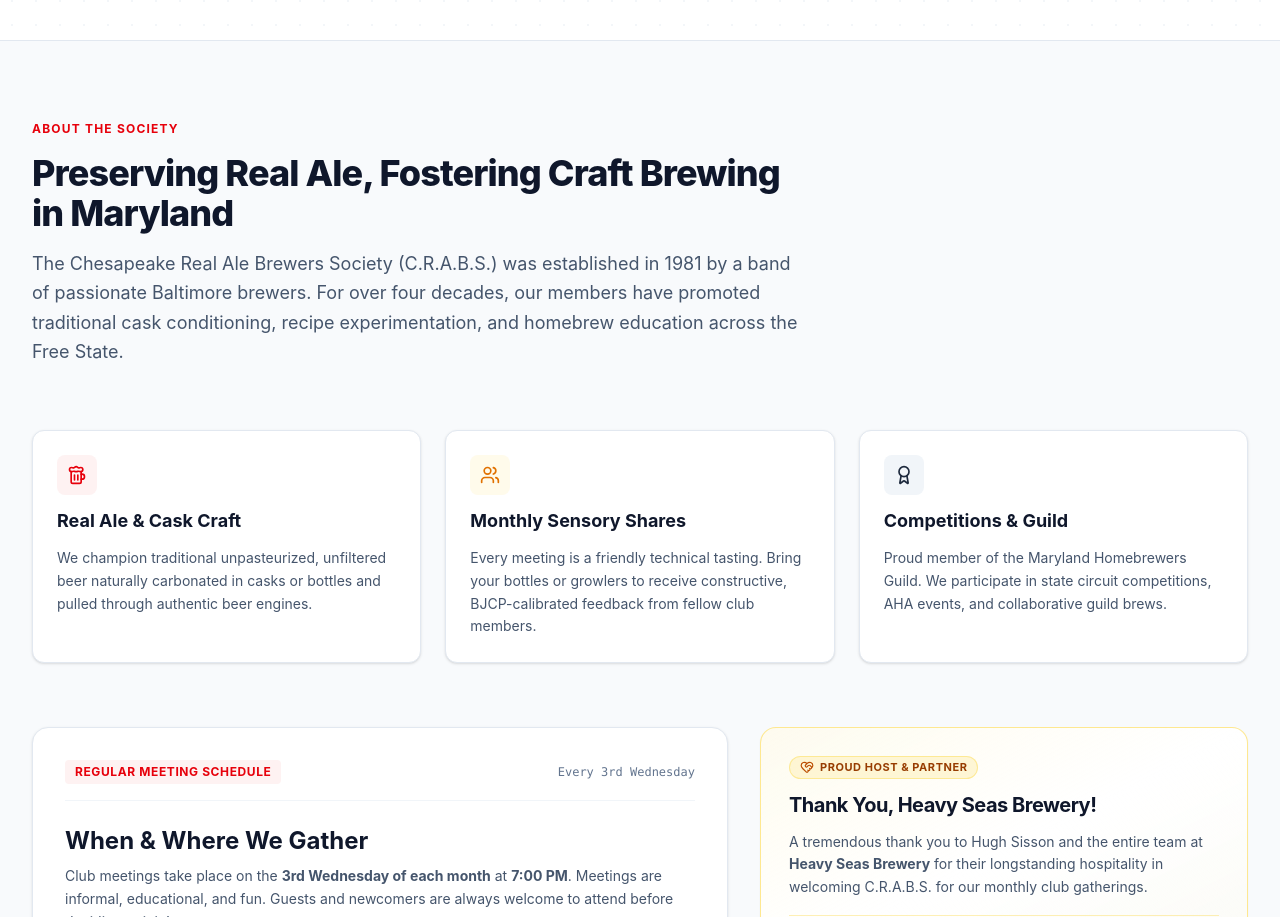
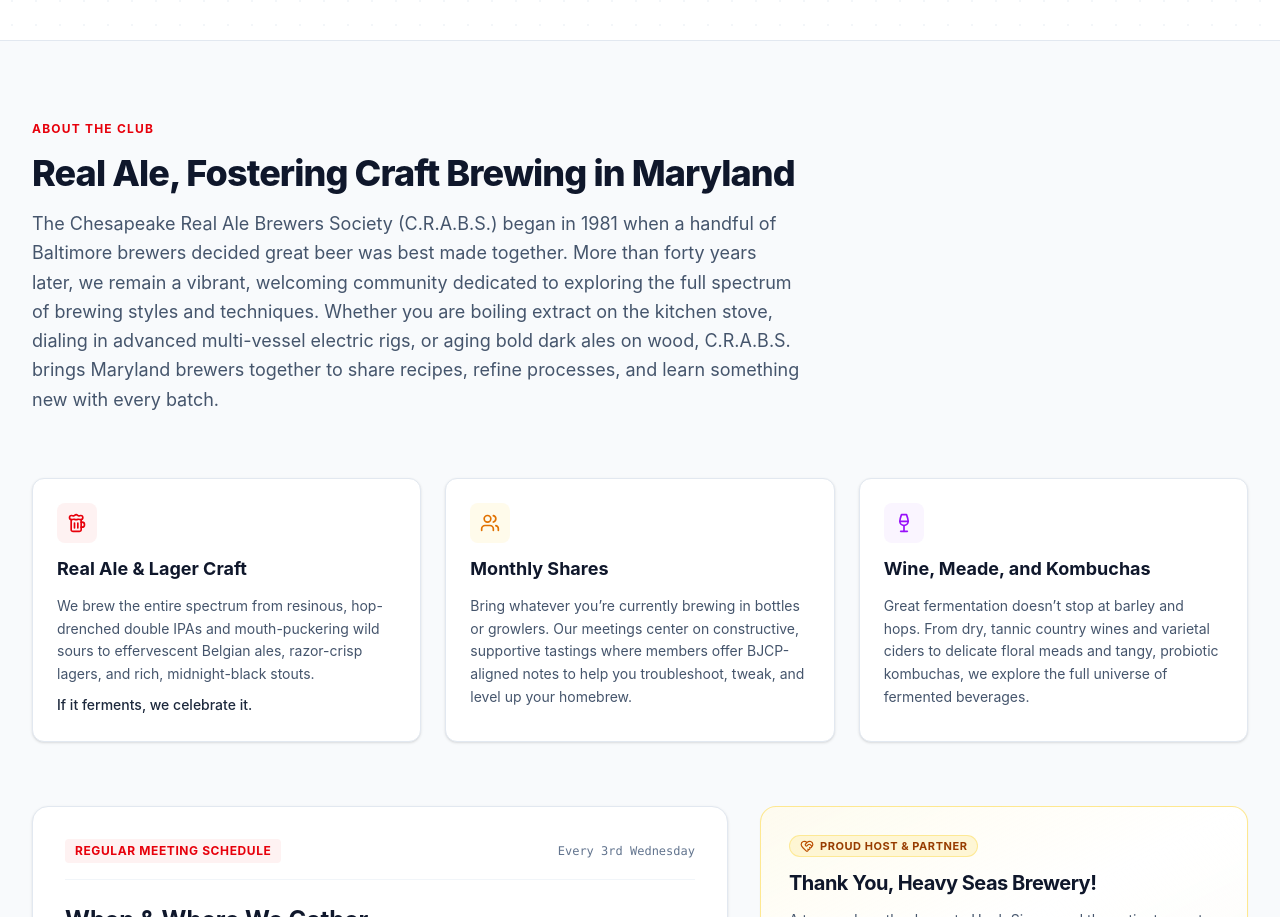
Before and after one commit to CompMage/compmage.github.io, a React (Vite) app: page / in a window 1280 px wide. Shown: the part 740-1657 px from the top of the page. Built offline with nearby package versions, Linux system fonts and the light colour scheme.

Commit message:
feat(about): update club description and icons
Refine the about section text for better tone and incorporate additional iconography.

```diff
--- a/src/components/AboutMeetings.tsx
+++ b/src/components/AboutMeetings.tsx
@@ -1,5 +1,5 @@
 import React from 'react';
-import { Calendar, MapPin, Beer, Award, Users, ExternalLink, HeartHandshake, BookOpen, Sparkles } from 'lucide-react';
+import { Calendar, MapPin, Beer, Users, ExternalLink, HeartHandshake, BookOpen, Sparkles, Wine } from 'lucide-react';
 
 export const AboutMeetings: React.FC = () => {
   return (
@@ -9,15 +9,13 @@ export const AboutMeetings: React.FC = () => {
         {/* Section Header */}
         <div className="max-w-3xl space-y-4">
           <p className="text-xs font-bold tracking-widest uppercase text-red-600">
-            About The Society
+            About the Club
           </p>
           <h2 className="text-3xl sm:text-4xl font-extrabold text-slate-900 tracking-tight">
-            Preserving Real Ale, Fostering Craft Brewing in Maryland
+            Real Ale, Fostering Craft Brewing in Maryland
           </h2>
           <p className="text-base sm:text-lg text-slate-600 leading-relaxed">
-            The Chesapeake Real Ale Brewers Society (C.R.A.B.S.) was established in 1981 by a band of passionate
-            Baltimore brewers. For over four decades, our members have promoted traditional cask conditioning,
-            recipe experimentation, and homebrew education across the Free State.
+            The Chesapeake Real Ale Brewers Society (C.R.A.B.S.) began in 1981 when a handful of Baltimore brewers decided great beer was best made together. More than forty years later, we remain a vibrant, welcoming community dedicated to exploring the full spectrum of brewing styles and techniques. Whether you are boiling extract on the kitchen stove, dialing in advanced multi-vessel electric rigs, or aging bold dark ales on wood, C.R.A.B.S. brings Maryland brewers together to share recipes, refine processes, and learn something new with every batch.
           </p>
         </div>
 
@@ -27,10 +25,12 @@ export const AboutMeetings: React.FC = () => {
             <div className="w-10 h-10 rounded-lg bg-red-50 text-red-600 flex items-center justify-center">
               <Beer className="w-5 h-5" />
             </div>
-            <h3 className="text-lg font-bold text-slate-900">Real Ale & Cask Craft</h3>
+            <h3 className="text-lg font-bold text-slate-900">Real Ale & Lager Craft</h3>
             <p className="text-sm text-slate-600 leading-relaxed">
-              We champion traditional unpasteurized, unfiltered beer naturally carbonated in casks or bottles
-              and pulled through authentic beer engines.
+              We brew the entire spectrum from resinous, hop-drenched double IPAs and mouth-puckering wild sours to effervescent Belgian ales, razor-crisp lagers, and rich, midnight-black stouts.
+              <span className="block mt-2 font-medium text-slate-800">
+                If it ferments, we celebrate it.
+              </span>
             </p>
           </div>
 
@@ -38,21 +38,19 @@ export const AboutMeetings: React.FC = () => {
             <div className="w-10 h-10 rounded-lg bg-amber-50 text-amber-600 flex items-center justify-center">
               <Users className="w-5 h-5" />
             </div>
-            <h3 className="text-lg font-bold text-slate-900">Monthly Sensory Shares</h3>
+            <h3 className="text-lg font-bold text-slate-900">Monthly Shares</h3>
             <p className="text-sm text-slate-600 leading-relaxed">
-              Every meeting is a friendly technical tasting. Bring your bottles or growlers to receive constructive,
-              BJCP-calibrated feedback from fellow club members.
+              Bring whatever you’re currently brewing in bottles or growlers. Our meetings center on constructive, supportive tastings where members offer BJCP-aligned notes to help you troubleshoot, tweak, and level up your homebrew.
             </p>
           </div>
 
           <div className="bg-white p-6 rounded-xl border border-slate-200 shadow-sm space-y-3">
-            <div className="w-10 h-10 rounded-lg bg-slate-100 text-slate-800 flex items-center justify-center">
-              <Award className="w-5 h-5" />
+            <div className="w-10 h-10 rounded-lg bg-purple-50 text-purple-600 flex items-center justify-center">
+              <Wine className="w-5 h-5" />
             </div>
-            <h3 className="text-lg font-bold text-slate-900">Competitions & Guild</h3>
+            <h3 className="text-lg font-bold text-slate-900">Wine, Meade, and Kombuchas</h3>
             <p className="text-sm text-slate-600 leading-relaxed">
-              Proud member of the Maryland Homebrewers Guild. We participate in state circuit competitions,
-              AHA events, and collaborative guild brews.
+              Great fermentation doesn’t stop at barley and hops. From dry, tannic country wines and varietal ciders to delicate floral meads and tangy, probiotic kombuchas, we explore the full universe of fermented beverages.
             </p>
           </div>
         </div>
```
